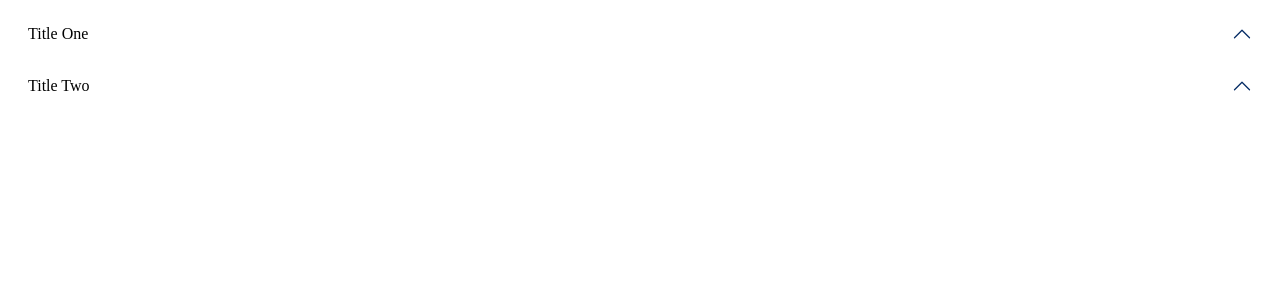
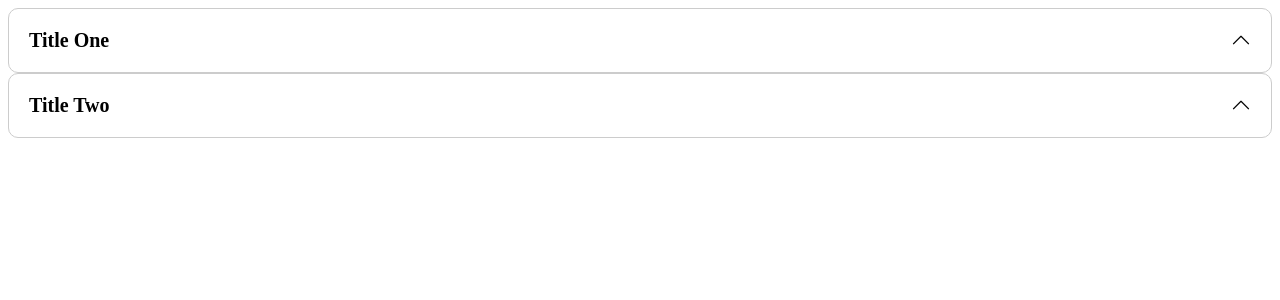
Before and after one commit to Mouhamet99/LetsAngular, an Angular app: page / in a window 1280 px wide. Shown: the top 300 px of the page. Built offline with nearby package versions, Linux system fonts and the light colour scheme.

Commit message:
correction of exercise

```diff
--- a/src/app/app.component.html
+++ b/src/app/app.component.html
@@ -1,10 +1,7 @@
-<div class="accordion" id="accordionExample">
-
-  <zippy title="Title One" #one>
+  <zippy title="Title One">
     Title One Content
   </zippy>
 
-  <zippy title="Title Two" #two>
+  <zippy title="Title Two">
     Title Two Content
   </zippy>
-</div>
--- a/src/app/zippy/zippy.component.css
+++ b/src/app/zippy/zippy.component.css
@@ -1 +1,26 @@
-@import '~bootstrap/dist/css/bootstrap.css';
+@import '~bootstrap-icons/font/bootstrap-icons.css';
+.zippy-container{
+    border: 1px solid #ccc ;
+    border-radius: 10px;
+}
+.zippy-heading:hover{
+    background-color:#cccccc59;
+}
+.zippy-heading{
+    padding: 20px;
+    font-size: 20px;
+    font-weight:bold;
+    border-radius: 10px;
+
+
+}
+.zippy-body{
+    padding: 20px;
+    margin: 20px 0;
+}
+.expanding{
+    background-color: #ccc;
+}
+span.icon{
+    float: right;
+}
--- a/src/app/zippy/zippy.component.html
+++ b/src/app/zippy/zippy.component.html
@@ -1,16 +1,12 @@
-<div class="accordion-item">
-    <h2 class="accordion-header" id="headingOne">
-        <button (click)="onClick()" class="accordion-button" type="button" data-bs-toggle="collapse"
-            data-bs-target="#collapseOne" aria-expanded="true" aria-controls="collapseOne"
-            [class.collapsed]="isCollapsed">
-            {{title}}
-        </button>
-    </h2>
-    <div id="collapseOne" class="accordion-collapse collapse"
-        aria-labelledby="headingOne" data-bs-parent="#accordionExample"
-        [class.show]="isCollapsed">
-        <div class="accordion-body">
-            <ng-content></ng-content>
-        </div>
+<div class="zippy-container">
+    <div class="zippy-heading"
+        [class.expanding]="isExpanded"
+        (click)="toggle()"
+        >
+        {{title}}
+        <span class="icon"><i class="bi" [ngClass]="{'bi-chevron-down': isExpanded, 'bi-chevron-up': !isExpanded}"></i></span>
+    </div>
+    <div *ngIf="isExpanded" class="zippy-body" >
+        <ng-content></ng-content>
     </div>
 </div>
--- a/src/app/zippy/zippy.component.ts
+++ b/src/app/zippy/zippy.component.ts
@@ -1,19 +1,14 @@
-import { Component, OnInit, Input } from '@angular/core';
+import { Component, Input } from '@angular/core';
 
 @Component({
   selector: 'zippy',
   templateUrl: './zippy.component.html',
   styleUrls: ['./zippy.component.css']
 })
-export class ZippyComponent implements OnInit {
-  isCollapsed: boolean = false;
+export class ZippyComponent  {
   @Input() title: string = ''
-  constructor() { }
-
-  ngOnInit(): void {
+  isExpanded: boolean = false
+  toggle(){
+    this.isExpanded = !this.isExpanded
   }
-  onClick(){
-    this.isCollapsed = !this.isCollapsed;
-  }
-
 }
```
